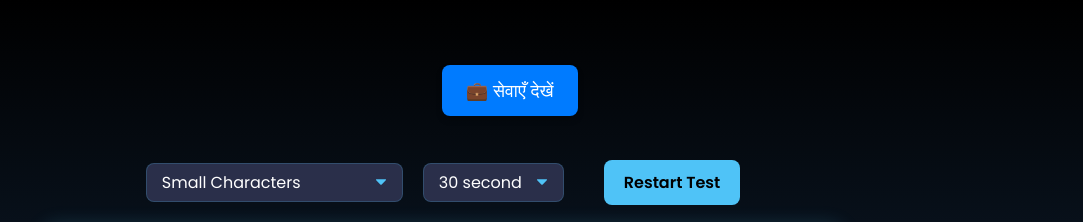
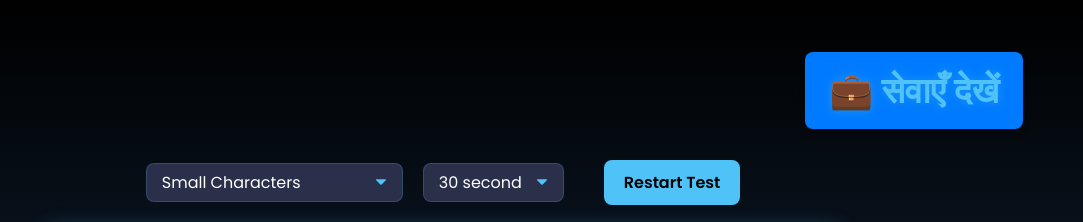
Before and after one commit to Rohit-csc/typing-test, a plain HTML site: page index.html in a window 1280 px wide. Shown: the top 222 px of the page, 197-1280 px from the left. Drawn offline with nearby package versions, Linux system fonts and the light colour scheme.

Commit message:
Update index.html

```diff
--- a/index.html
+++ b/index.html
@@ -183,7 +183,7 @@
   }
 </style>
 
-</h1><button class="fancy-button" onclick="location.href='CSC%20Services.html'">💼 सेवाएँ देखें</button><h1>
+<button class="fancy-button" onclick="location.href='CSC%20Services.html'"><h1>💼 सेवाएँ देखें</button></h1>
 
 
   </header>
```
